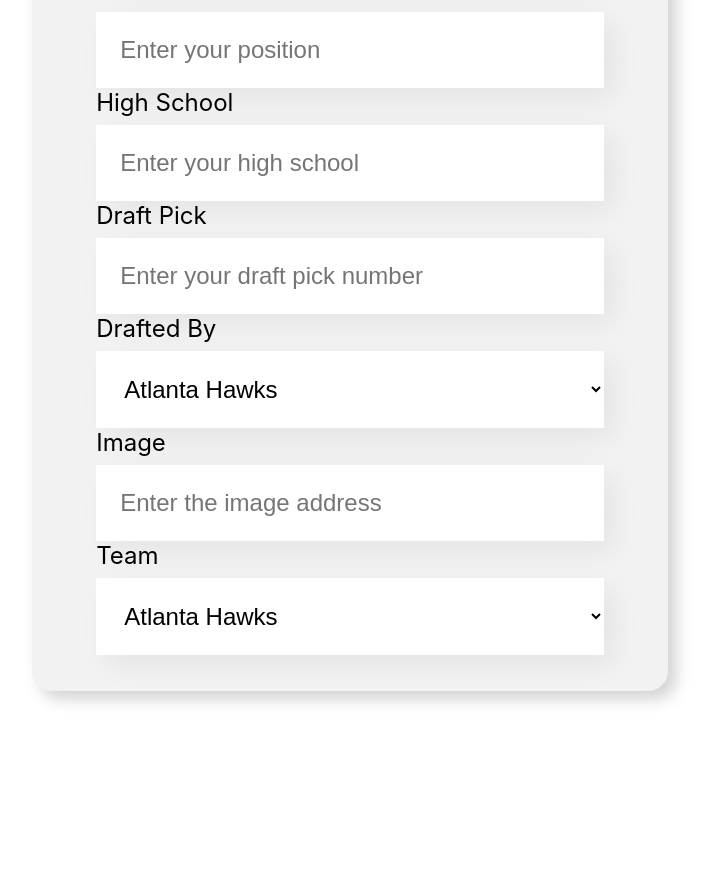
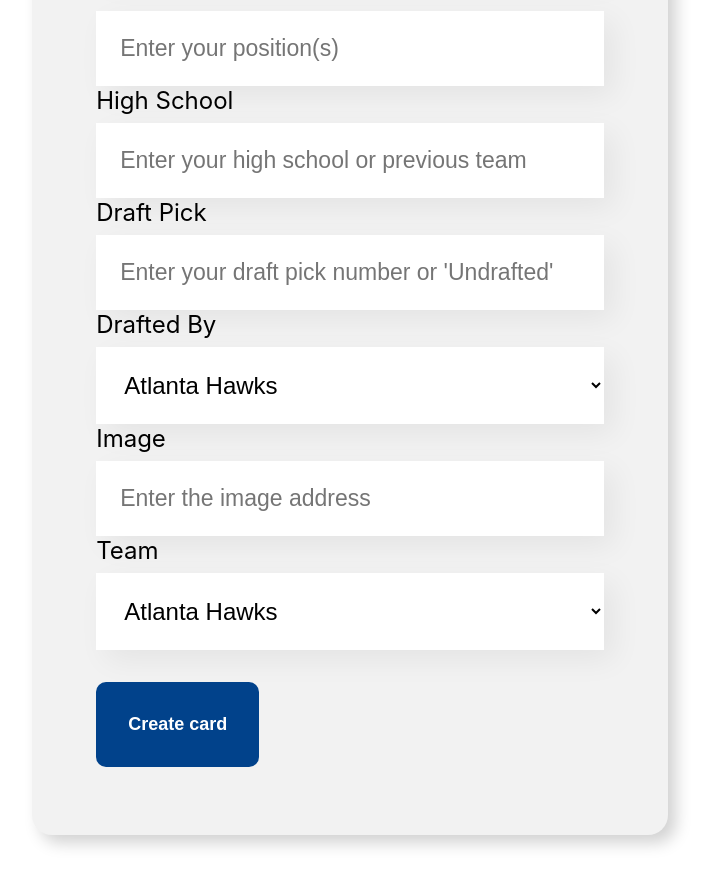
Before and after one commit to UlissesRD/organo, a React (Create React App) app: page / in a window 1280 px wide. Shown: the part 830-1716 px from the top of the page, without its empty margins (290-1002 px from the left). Before the commit the page ends 1601 px from the top, so only its background shows below. Built offline with nearby package versions, Linux system fonts and the light colour scheme.

Commit message:
Create the button and some more adjustments at the form

```diff
--- /dev/null
+++ b/src/componentes/Button/Button.css
@@ -0,0 +1,15 @@
+.button {
+    background-color: #01428b;
+    border-radius: 10px;
+    font-weight: 700;
+    font-size: 18px;
+    padding: 32px;
+    border: none;
+    cursor: pointer;
+    color: #fff;
+    margin: 32px 0;
+}
+
+.button:hover {
+    color: #62AAFA;
+}
--- /dev/null
+++ b/src/componentes/Button/index.js
@@ -0,0 +1,9 @@
+import './Button.css'
+
+const Button = (props) => {
+    return (<button className='button'>
+        {props.children}
+    </button>)
+}
+
+export default Button
--- a/src/componentes/DropDown/index.js
+++ b/src/componentes/DropDown/index.js
@@ -1,14 +1,14 @@
 import './DropDown.css'
 
 const DropDown = (props) => {
-    console.log(props.itens)
+    console.log(props.items)
     return (
         <div className='drop-down'>
             <label>
                 {props.label}
             </label>
-            <select>
-                {props.itens.map(item => {
+            <select required>={props.mandatory}
+                {props.items.map(item => {
                     return <option key={item}>{item}</option>
                     })
                 }
--- a/src/componentes/Form/index.js
+++ b/src/componentes/Form/index.js
@@ -1,3 +1,4 @@
+import Button from '../Button'
 import DropDown from '../DropDown'
 import TextField from '../TextField'
 import './Form.css'
@@ -37,17 +38,25 @@
         'Washington Wizards'
     ]
 
+    const callBack = (event) => {
+        event.preventDefault()
+        console.log('Form has been submitted')
+    }
+
     return (
         <section className="form">
-            <form>
+            <form onSubmit={callBack}>
                 <h2>Fill the blanks to create the player card</h2>
-                <TextField label="Name" placeholder="Enter your name" />
-                <TextField label="Position" placeholder="Enter your position" />
-                <TextField label="High School" placeholder="Enter your high school" />
-                <TextField label="Draft Pick" placeholder="Enter your draft pick number" />
-                <DropDown label="Drafted By" itens={teams}/>
+                <TextField mandatory={true} label="Name" placeholder="Enter your name" />
+                <TextField mandatory={true} label="Position" placeholder="Enter your position(s)" />
+                <TextField mandatory={true} label="High School" placeholder="Enter your high school or previous team" />
+                <TextField mandatory={true} label="Draft Pick" placeholder="Enter your draft pick number or 'Undrafted'" />
+                <DropDown mandatory={true} label="Drafted By" items={teams}/>
                 <TextField label="Image" placeholder="Enter the image address" />
-                <DropDown label="Team" itens={teams}/>
+                <DropDown mandatory={true} label="Team" items={teams}/>
+                <Button>
+                    Create card
+                </Button>
             </form>
         </section>
     )
--- a/src/componentes/TextField/TextField.css
+++ b/src/componentes/TextField/TextField.css
@@ -13,7 +13,7 @@
     box-shadow: 10px 10px 30px rgba(0, 0, 0, 0.06);
     width: 100%;
     border: none;
-    font-size: 24px;
+    font-size: 23px;
     padding: 24px;
     box-sizing: border-box;
 }
--- a/src/componentes/TextField/index.js
+++ b/src/componentes/TextField/index.js
@@ -6,7 +6,7 @@
             <label>
                 {props.label}
             </label>
-            <input placeholder={props.placeholder} />
+            <input required={props.mandatory} placeholder={props.placeholder} />
         </div>
     )
 }
```
